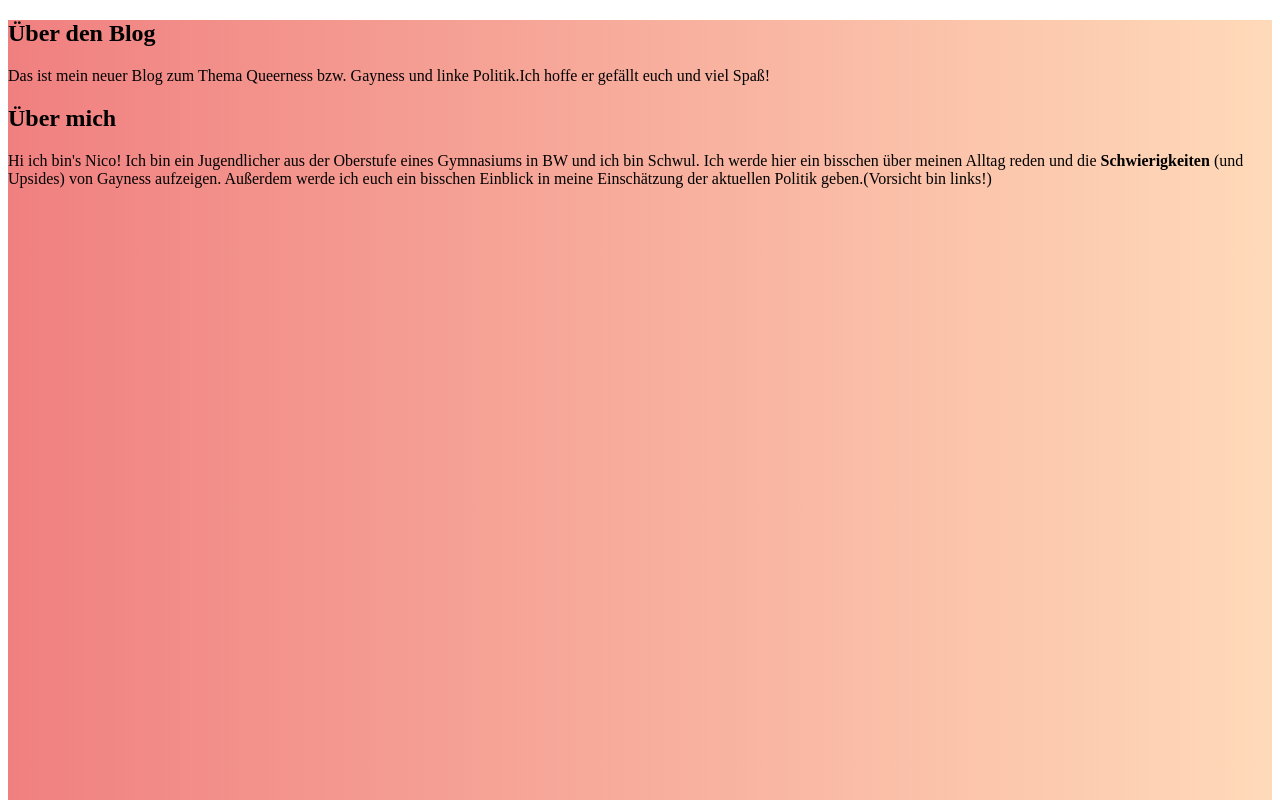
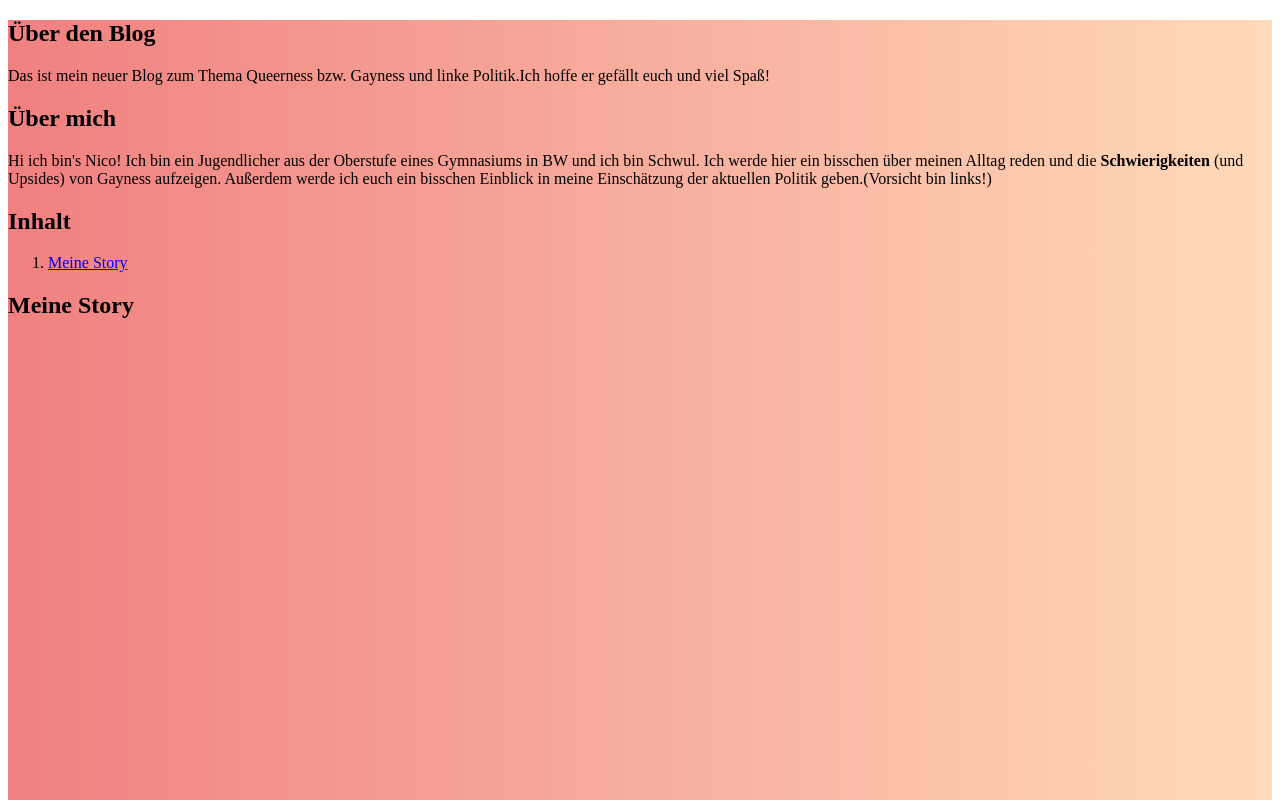
Before and after one commit to gayyyyyyblog/test, a plain HTML site: page index.html in a window 1280 px wide. Shown: the top 800 px of the page. Drawn offline with Linux system fonts and the light colour scheme.

Commit message:
Update index.html

```diff
--- a/index.html
+++ b/index.html
@@ -16,6 +16,11 @@
 		<p>Das ist mein neuer Blog zum Thema Queerness bzw. Gayness und linke Politik.Ich hoffe er gefällt euch und viel Spaß!</p>
 	<h2>Über mich</h2>
 		<p>Hi ich bin's Nico! Ich bin ein Jugendlicher aus der Oberstufe eines Gymnasiums in BW und ich bin Schwul. Ich werde hier ein bisschen über meinen Alltag reden und die <b>Schwierigkeiten</b> (und Upsides) von Gayness aufzeigen. Außerdem werde ich euch ein bisschen Einblick in meine Einschätzung der aktuellen Politik geben.(Vorsicht bin links!)</p>
+	<h2>Inhalt</h2>
+	<ol>
+		<li><a href="#Meine Story">Meine Story</a></li>
+	</ol>
+		<div id="Meine Story"><h2>Meine Story</h2></div>
 	</div>
 		</body>
 </html>
```
